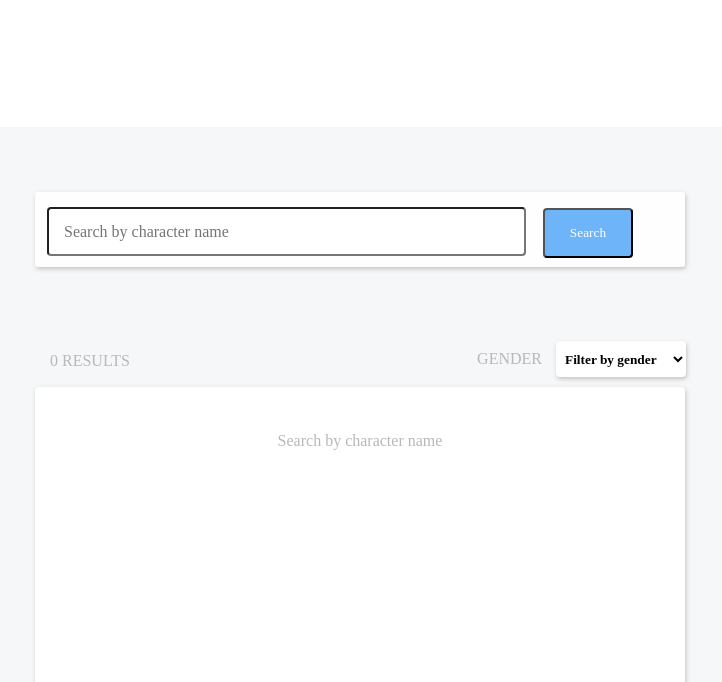
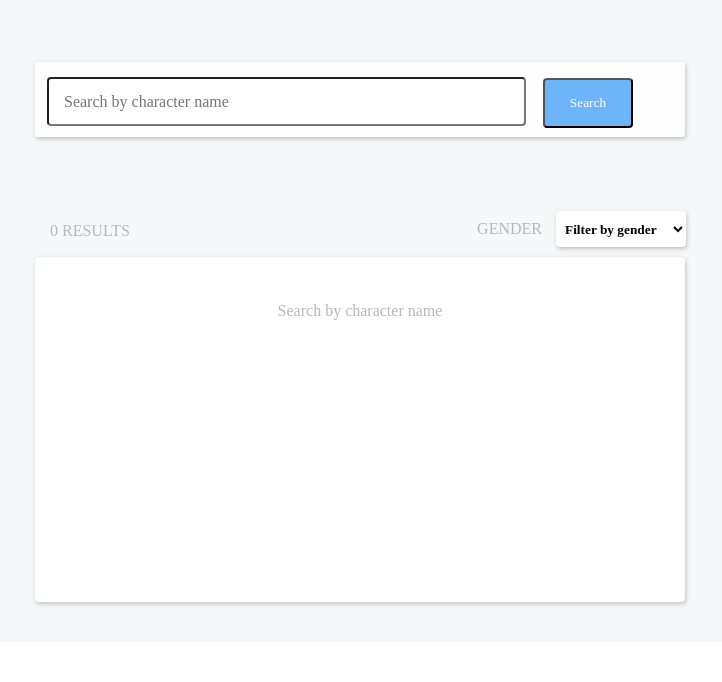
Before and after one commit to Mis0791/Star-Wars, a plain HTML site: page wars.html in a window 1280 px wide. Shown: the part 118-800 px from the top of the page, without its empty margins (360-1082 px from the left). Drawn offline with nearby package versions, Linux system fonts and the light colour scheme.

Commit message:
Update wars.css

```diff
--- a/wars.css
+++ b/wars.css
@@ -6,7 +6,7 @@
     width: 650px;
     height: 515px;
     padding: 65px 150px 65px 150px;
-    margin: 245px 100px 100px 245px;
+    margin: 115px 100px 100px 245px;
     position: fixed;
     background-color:  rgba(244, 246, 247, 0.808);
 }
```
